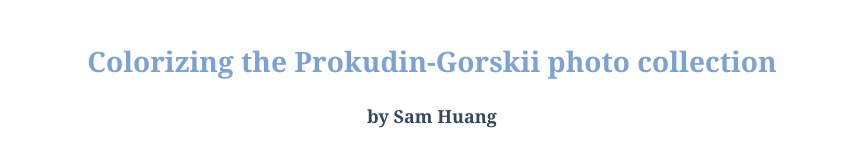
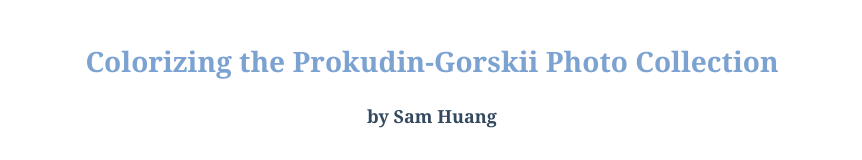
Before and after one commit to SAMHinSPACE/SAMHinSPACE.github.io, a plain HTML site: page index.html in a window 1280 px wide. Shown: the top 160 px of the page, without its empty margins (208-1070 px from the left). Drawn offline with Linux system fonts and the light colour scheme.

Commit message:
edited title

```diff
--- a/index.html
+++ b/index.html
@@ -3,7 +3,7 @@
 <head>
     <meta charset="UTF-8">
     <meta name="viewport" content="width=device-width, initial-scale=1.0">
-    <title>Project Introduction</title>
+    <title>Project 1</title>
     <style>
         body {
             font-family :Georgia, sans-serif;
@@ -65,7 +65,7 @@
 </head>
 
 <body>
-    <h1>Colorizing the Prokudin-Gorskii photo collection</h1>
+    <h1>Colorizing the Prokudin-Gorskii Photo Collection</h1>
     <h3>by Sam Huang</h3>
 
     <br>
```
